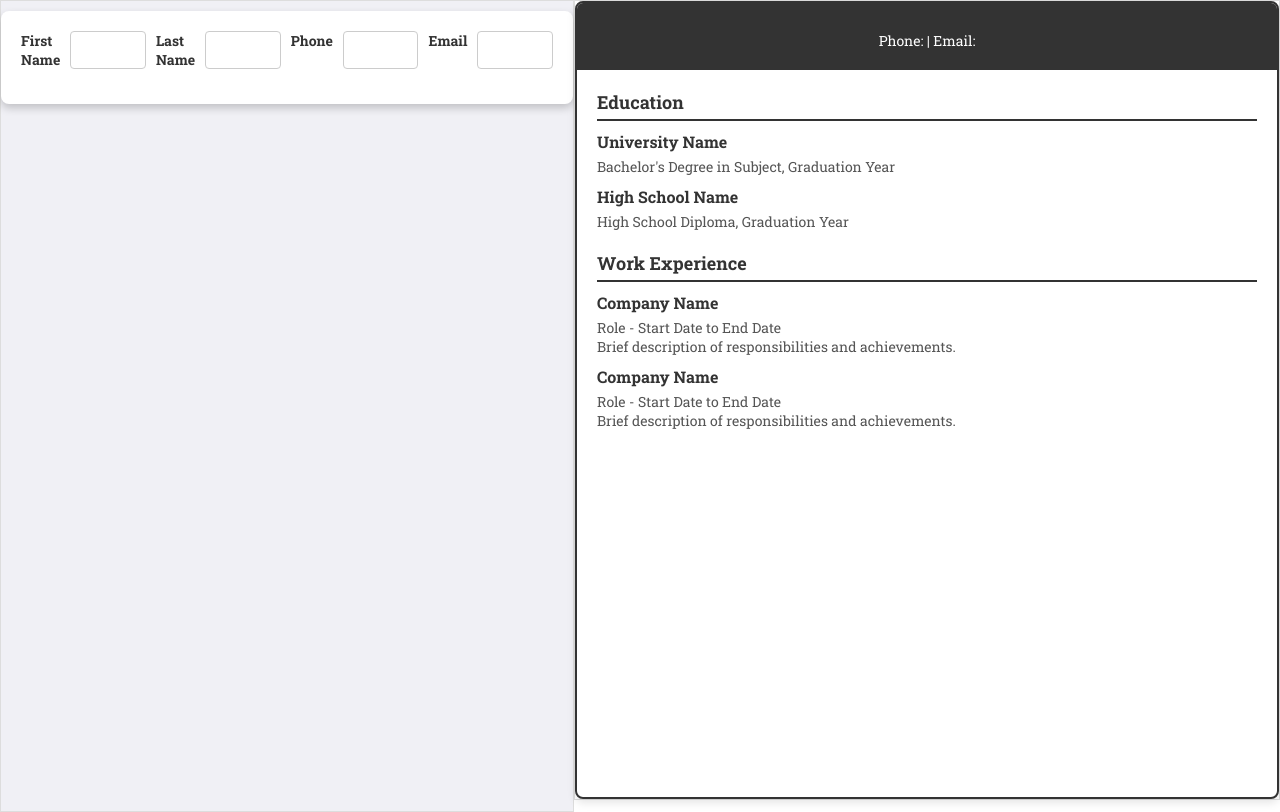
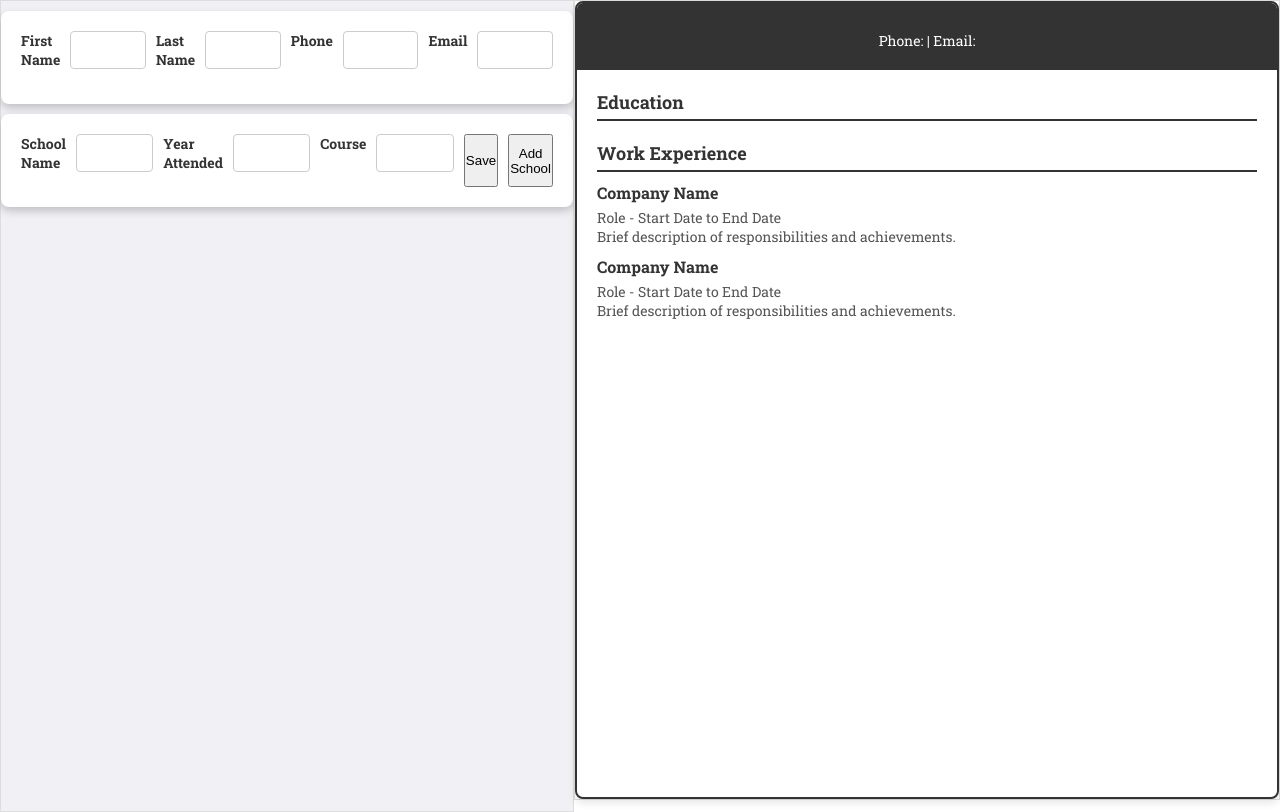
Before and after one commit to banpogi/CV-Builder, a React (Vite) app in the folder 01-starting-project/: page / in a window 1280 px wide. Built offline with nearby package versions, Linux system fonts and the light colour scheme.

Commit message:
added education form and educationentries component to accept user input

```diff
--- a/01-starting-project/src/App.jsx
+++ b/01-starting-project/src/App.jsx
@@ -1,6 +1,9 @@
 import { useState } from "react";
 import PersonalInfo from "./components/PersonalInfo";
 import DisplayOutput from "./components/DisplayOutput";
+import EducationForm from "./components/EducationForm";
+import EducationEntries from "./components/EducationEntries";
+
 function App() {
   const [userInput, setUserInput] = useState({
     firstName: "",
@@ -8,6 +11,11 @@ function App() {
     phoneNumber: "",
     email: "",
   });
+
+  const [educationForms, setEducationForms] = useState([
+    { school: "", year: "", course: "" },
+  ]);
+  const [educationEntries, setEducationEntries] = useState([]);
 
   function handleChange(inputIdentifier, updatedValue) {
     setUserInput((prevInput) => {
@@ -18,29 +26,52 @@ function App() {
     });
   }
 
-  console.log("rendering");
+  const handleInputChange = (index, e) => {
+    const { name, value } = e.target;
+    setEducationForms((prevForms) =>
+      prevForms.map((form, i) =>
+        i === index ? { ...form, [name]: value } : form
+      )
+    );
+  };
+
+  const handleAddForm = () => {
+    setEducationForms((prevForms) => [
+      ...prevForms,
+      { school: "", year: "", course: "" },
+    ]);
+  };
+
+  const handleAddEntry = (index) => {
+    const form = educationForms[index];
+    if (form.school && form.year && form.course) {
+      setEducationEntries((prevEntries) => [...prevEntries, form]);
+      setEducationForms((prevForms) =>
+        prevForms.map((f, i) =>
+          i === index ? { school: "", year: "", course: "" } : f
+        )
+      );
+    }
+  };
 
   return (
     <>
-      <PersonalInfo onChange={handleChange} userInput={userInput} />
+      <div className="info-container">
+        <PersonalInfo onChange={handleChange} userInput={userInput} />
+        <EducationForm
+          educationForms={educationForms}
+          onInputChange={handleInputChange}
+          onAddForm={handleAddForm}
+          onAddEntry={handleAddEntry}
+        />
+      </div>
 
       <div className="cv-container">
         <div className="resume">
           <DisplayOutput input={userInput} />
 
           <div className="content">
-            <div className="section">
-              <h2>Education</h2>
-              <div className="info-item">
-                <h3>University Name</h3>
-                <p>Bachelor's Degree in Subject, Graduation Year</p>
-              </div>
-              <div className="info-item">
-                <h3>High School Name</h3>
-                <p>High School Diploma, Graduation Year</p>
-              </div>
-            </div>
-
+            <EducationEntries entries={educationEntries} />
             <div className="section">
               <h2>Work Experience</h2>
               <div className="info-item">
--- /dev/null
+++ b/01-starting-project/src/components/EducationEntries.jsx
@@ -0,0 +1,18 @@
+export default function EducationEntries({ entries }) {
+  return (
+    <>
+      <div className="section">
+        <h2>Education</h2>
+
+        {entries.map((entry, index) => (
+          <div className="info-item" key={index}>
+            <h3>{entry.school}</h3>
+            <p>
+              {entry.course}, {entry.year}
+            </p>
+          </div>
+        ))}
+      </div>
+    </>
+  );
+}
--- /dev/null
+++ b/01-starting-project/src/components/EducationForm.jsx
@@ -0,0 +1,40 @@
+export default function EducationForm({
+  educationForms,
+  onInputChange,
+  onAddForm,
+  onAddEntry,
+}) {
+  return (
+    <>
+      {educationForms.map((form, index) => (
+        <div className="form-container" key={index}>
+          <label>School Name</label>
+          <input
+            type="text"
+            name="school"
+            value={form.school}
+            onChange={(e) => onInputChange(index, e)}
+          />
+
+          <label>Year Attended</label>
+          <input
+            type="text"
+            name="year"
+            value={form.year}
+            onChange={(e) => onInputChange(index, e)}
+          />
+          <label>Course</label>
+          <input
+            type="text"
+            name="course"
+            value={form.course}
+            onChange={(e) => onInputChange(index, e)}
+          />
+
+          <button onClick={() => onAddEntry(index)}>Save</button>
+          <button onClick={onAddForm}>Add School</button>
+        </div>
+      ))}
+    </>
+  );
+}
--- a/01-starting-project/src/components/PersonalInfo.jsx
+++ b/01-starting-project/src/components/PersonalInfo.jsx
@@ -1,39 +1,5 @@
 export default function PersonalInfo({ userInput, onChange }) {
   return (
-    <div className="info-container">
-      {/* <div className="info-form">
-        <label>First Name</label>
-        <input
-          type="text"
-          value={userInput.firstName}
-          required
-          onChange={(event) => onChange("firstName", event.target.value)}
-        />
-
-        <label>Last Name</label>
-        <input
-          type="text"
-          value={userInput.lastName}
-          required
-          onChange={(event) => onChange("lastName", event.target.value)}
-        />
-
-        <label>Phone</label>
-        <input
-          type="text"
-          value={userInput.phoneNumber}
-          required
-          onChange={(event) => onChange("phoneNumber", event.target.value)}
-        />
-
-        <label>Email</label>
-        <input
-          type="email"
-          value={userInput.email}
-          required
-          onChange={(event) => onChange("email", event.target.value)}
-        />
-      </div> */}
     <div className="form-container">
       <label>First Name</label>
       <input
@@ -62,6 +28,5 @@ export default function PersonalInfo({ userInput, onChange }) {
         onChange={(event) => onChange("email", event.target.value)}
       />
     </div>
-    </div>
   );
 }
--- a/01-starting-project/src/index.css
+++ b/01-starting-project/src/index.css
@@ -19,8 +19,8 @@ body {
   display: flex;
   border: 1px solid #ddd;
   background-color: #f0f0f5;
-  justify-content: center;
-  align-items: flex-start;
+  flex-direction: column;
+  gap: 10px;
   padding-top: 10px;
   height: 100vh;
   margin: 0;
```
Lines whose indentation alone changed are shown as unchanged.
